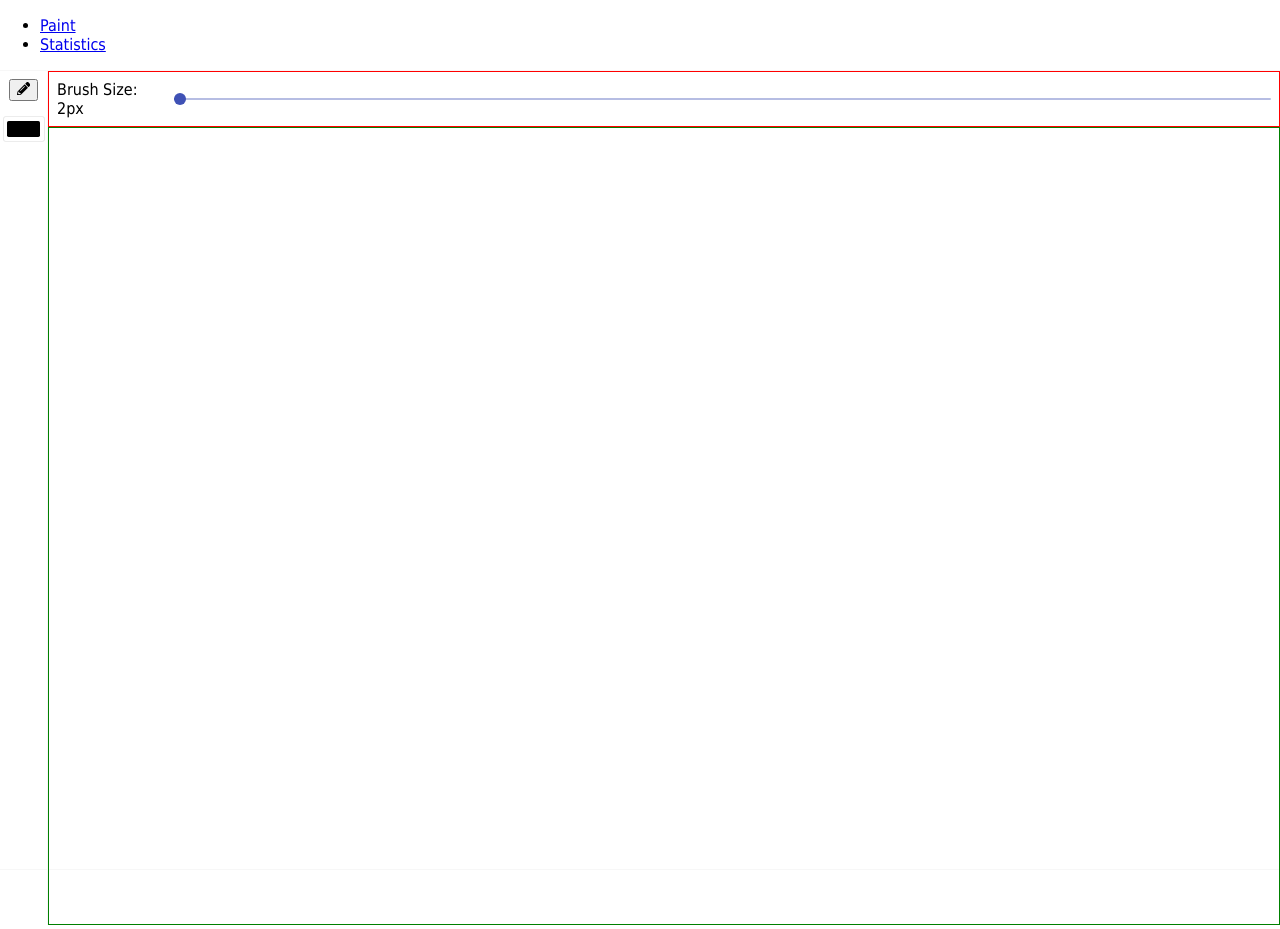
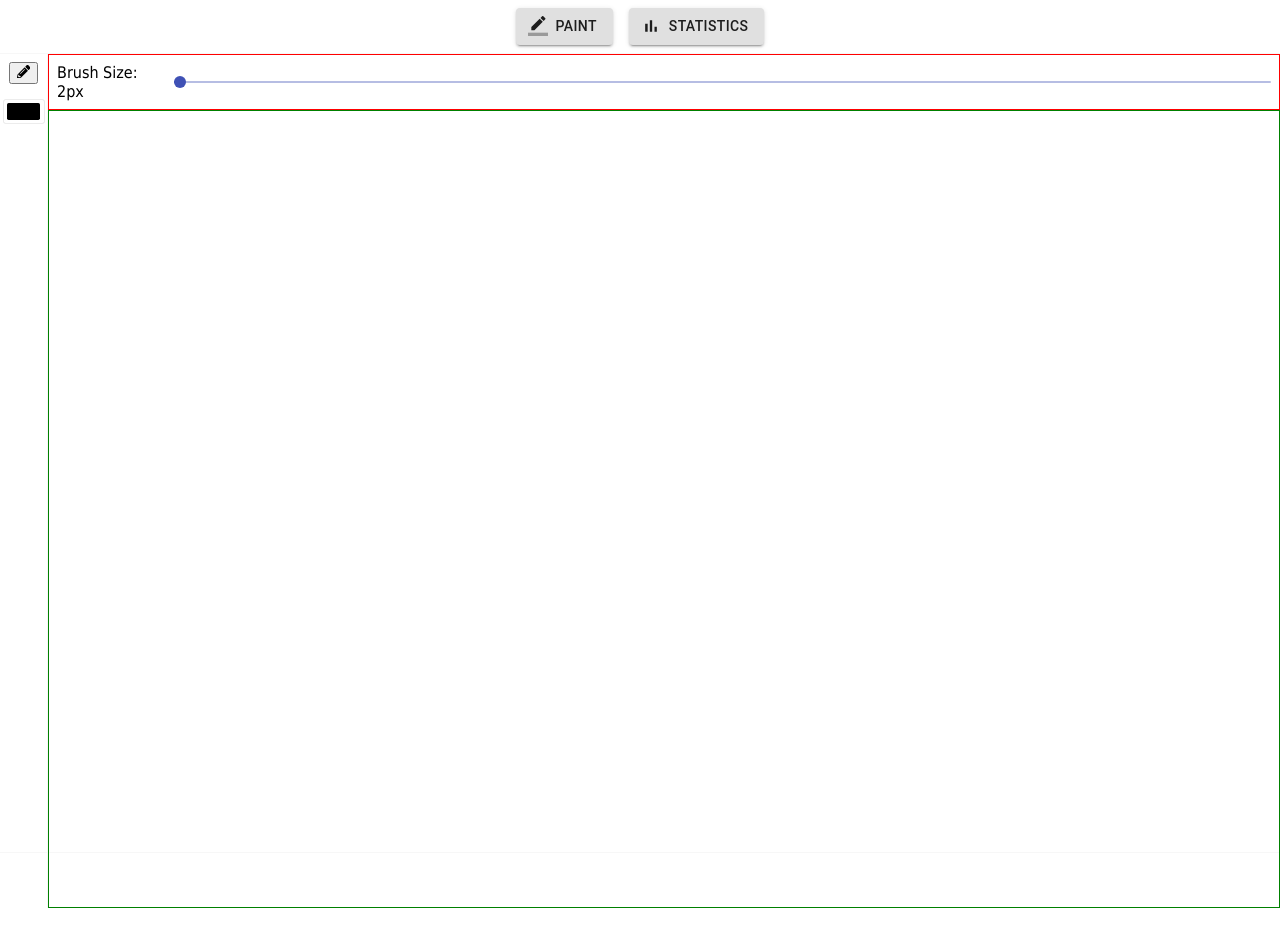
Before and after one commit to scottwarren/paint, a React (Create React App) app: page / in a window 1280 px wide. Built offline with nearby package versions, Linux system fonts and the light colour scheme.

Commit message:
Feature: Improved the UI of the navigation :sparkles:
Now features icons and link buttons :eyes:

```diff
--- a/src/layout/Navigation.tsx
+++ b/src/layout/Navigation.tsx
@@ -1,18 +1,41 @@
 import React from 'react';
-import { Link } from 'react-router-dom';
+import { Link as RouterLink } from 'react-router-dom';
+import styled from 'styled-components';
+import Button from '@material-ui/core/Button';
+import Link from '@material-ui/core/Link';
+import BorderColorIcon from '@material-ui/icons/BorderColor';
+import BarChartIcon from '@material-ui/icons/BarChart';
+
+const Container = styled.nav`
+  display: flex;
+  justify-content: center;
+  gap: 1em;
+  background: hsl(0, 0, 0, 97%);
+  padding: 0.5em 0;
+`;
 
 function Navigation(): React.ReactElement {
   return (
-    <nav>
-      <ul>
-        <li>
-          <Link to='/'>Paint</Link>
-        </li>
-        <li>
-          <Link to='/statistics'>Statistics</Link>
-        </li>
-      </ul>
-    </nav>
+    <Container>
+      <Link component={RouterLink} to='/'>
+        <Button
+          variant='contained'
+          color='default'
+          startIcon={<BorderColorIcon />}
+        >
+          Paint
+        </Button>
+      </Link>
+      <Link component={RouterLink} to='/statistics'>
+        <Button
+          variant='contained'
+          color='default'
+          startIcon={<BarChartIcon />}
+        >
+          Statistics
+        </Button>
+      </Link>
+    </Container>
   );
 }
 
```
